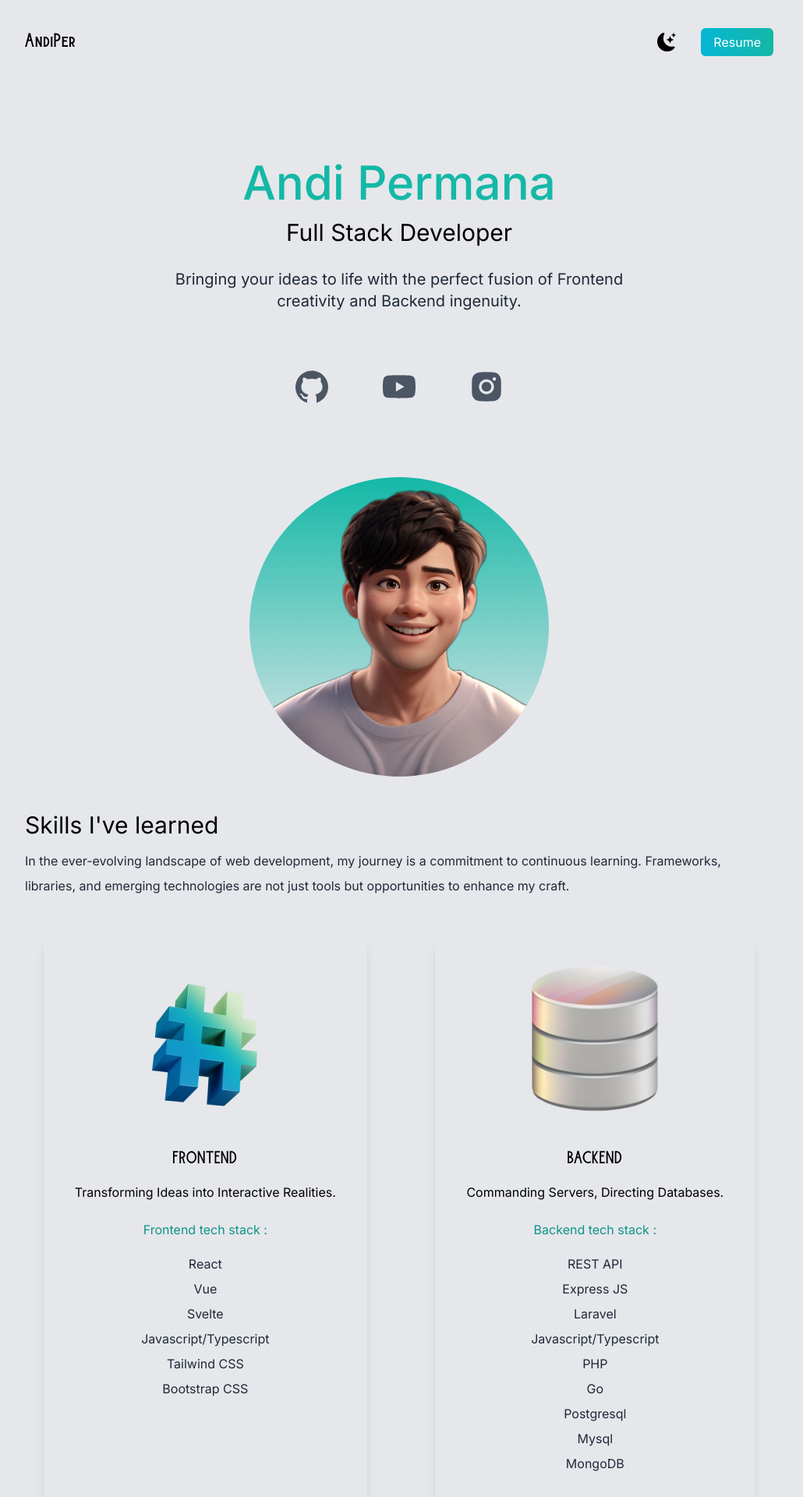
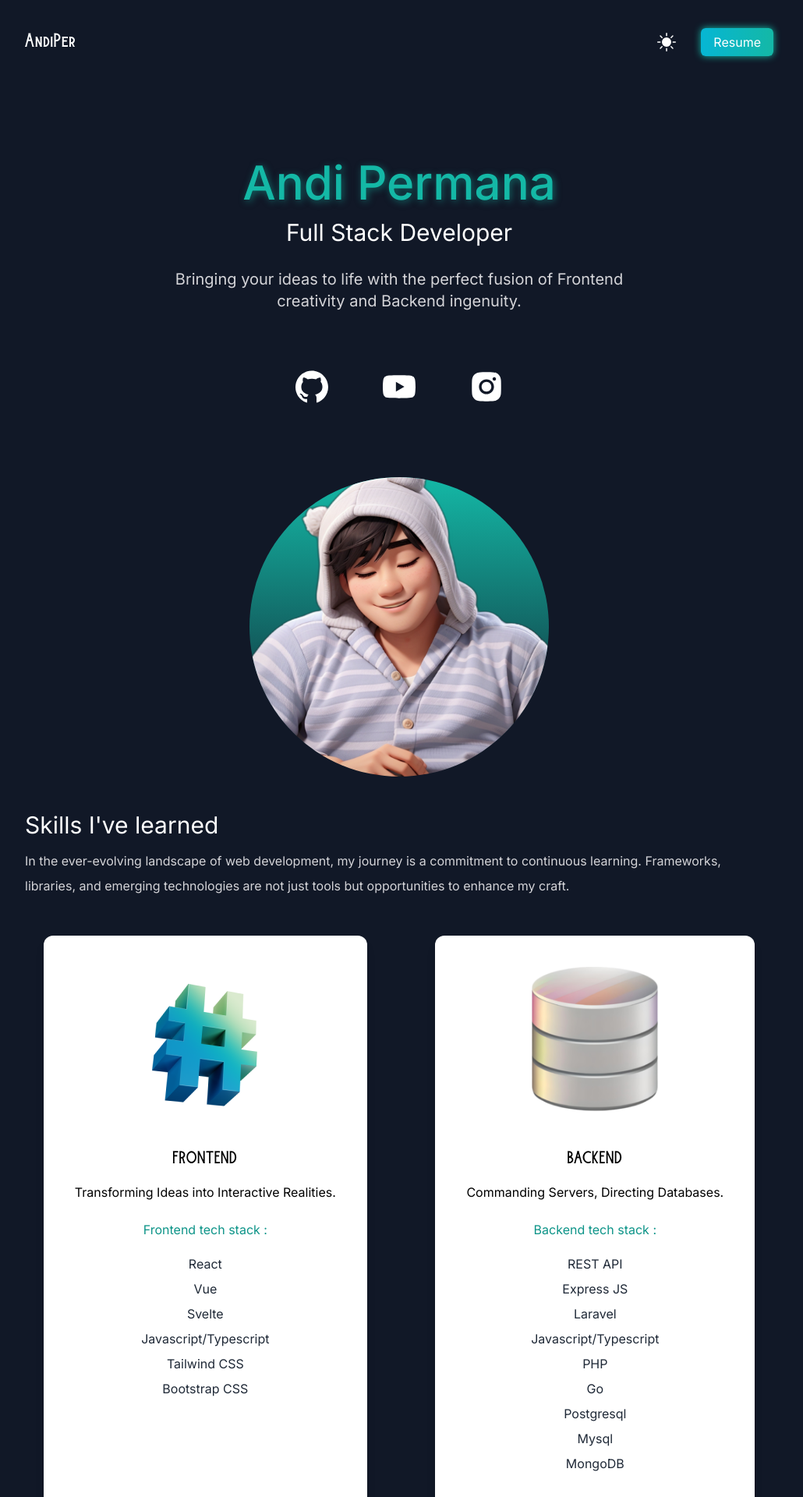
Before and after one commit to andi-per/react-porto, a Next.js app: page / in a window 1280 px wide. Shown: the top 1920 px of the page at 78% size, without its empty margins (128-1158 px from the left). Built offline with nearby package versions, Linux system fonts and the light colour scheme.

Commit message:
feat:icon theme,transition,new resume

```diff
--- a/app/layout.js
+++ b/app/layout.js
@@ -1,17 +1,17 @@
-import { Inter } from 'next/font/google'
-import './globals.css'
+import { Inter } from "next/font/google";
+import "./globals.css";
 
-const inter = Inter({ subsets: ['latin'] })
+const inter = Inter({ subsets: ["latin"] });
 
 export const metadata = {
-  title: 'Andi Permana Portfolio',
-  description: 'Generated by create next app',
-}
+  title: "Andi Permana Portfolio",
+  description: "Generated by create next app",
+};
 
 export default function RootLayout({ children }) {
   return (
     <html lang="en">
-      <body className={inter.className}>{children}</body>
+      <body className={`${inter.className} antialiased`}>{children}</body>
     </html>
-  )
+  );
 }
--- a/app/page.js
+++ b/app/page.js
@@ -1,6 +1,6 @@
 "use client";
 
-import { BsFillMoonStarsFill } from "react-icons/bs";
+import { BsFillMoonStarsFill, BsSunFill } from "react-icons/bs";
 import { AiFillGithub, AiFillYoutube, AiFillInstagram } from "react-icons/ai";
 import Image from "next/image";
 import devandi from "../public/devandi2.png";
@@ -16,26 +16,33 @@ import web6 from "../public/web6.png";
 import { useState } from "react";
 
 export default function Home() {
-  const [darkMode, setDarkMode] = useState(false);
+  const [darkMode, setDarkMode] = useState(true);
   return (
     <div className={darkMode ? "dark" : ""}>
-      <main className="dark:bg-gray-900 bg-gray-200 px-10 md:px-20 lg:px-40 ">
+      <main className="transition-colors dark:bg-gray-900 bg-gray-200 px-10 md:px-20 lg:px-40 ">
         <section className="min-h-screen">
           <nav className="py-10 mb-12 flex justify-between">
             <h1 className="text-xl font-burtons dark:text-white">AndiPer</h1>
             <ul className="flex items-center">
               <li>
-                <BsFillMoonStarsFill
-                  className="cursor-pointer text-2xl"
-                  style={{ color: darkMode ? "white" : "" }}
-                  onClick={() => setDarkMode(!darkMode)}
-                />
+                {darkMode ? (
+                  <BsSunFill
+                    className="cursor-pointer text-2xl"
+                    style={{ color: "white" }}
+                    onClick={() => setDarkMode(!darkMode)}
+                  />
+                ) : (
+                  <BsFillMoonStarsFill
+                    className="cursor-pointer text-2xl"
+                    onClick={() => setDarkMode(!darkMode)}
+                  />
+                )}
               </li>
               <li>
                 <a
                   href="cvandi.pdf"
                   download={"cv-andipermana.pdf"}
-                  className="bg-gradient-to-r from-cyan-500 to-teal-500 text-white px-4 py-2 rounded-md ml-8"
+                  className="bg-gradient-to-r from-cyan-500 to-teal-500 text-white px-4 py-2 rounded-md ml-8 dark:shadow-[0_0_10px_theme('colors.teal.500')]"
                 >
                   Resume
                 </a>
@@ -43,7 +50,16 @@ export default function Home() {
             </ul>
           </nav>
           <div className="text-center p-10">
-            <h2 className="text-5xl py-2 text-teal-500 font-medium md:text-6xl">
+            <h2
+              className="text-5xl py-2 text-shadow-lg text-teal-500 text-shadow-md font-medium md:text-6xl dark:text-shadow-lg"
+              style={
+                darkMode
+                  ? {
+                      textShadow: "2px 2px 10px rgba(20, 184, 166, 0.5)",
+                    }
+                  : {}
+              }
+            >
               Andi Permana
             </h2>
             <h3 className="text-2xl py-2 md:text-3xl dark:text-white">
@@ -82,7 +98,7 @@ export default function Home() {
             </p>
           </div>
           <div className="lg:flex gap-10 justify-around">
-            <div className="text-center shadow-lg p-10 rounded-xl my-10 dark:bg-white">
+            <div className="text-center shadow-lg p-10 rounded-xl my-10 dark:bg-white dark:hover:shadow-[0_0_20px_theme('colors.teal.200')]">
               <Image src={code} alt="code" className="mx-auto" />
               <h3 className="text-lg font-burtons font-medium pt-8 pb-2">
                 FRONTEND
@@ -98,7 +114,7 @@ export default function Home() {
               <p className="text-gray-800 py-1">Tailwind CSS</p>
               <p className="text-gray-800 py-1">Bootstrap CSS</p>
             </div>
-            <div className="text-center shadow-lg p-10 rounded-xl my-10 dark:bg-white">
+            <div className="text-center shadow-lg p-10 rounded-xl my-10 dark:bg-white dark:hover:shadow-[0_0_20px_theme('colors.teal.200')]">
               <Image
                 src={backend}
                 alt="backend"
```
Also changed, not shown: 1 other file (tests, documents, lock files or other folders).
